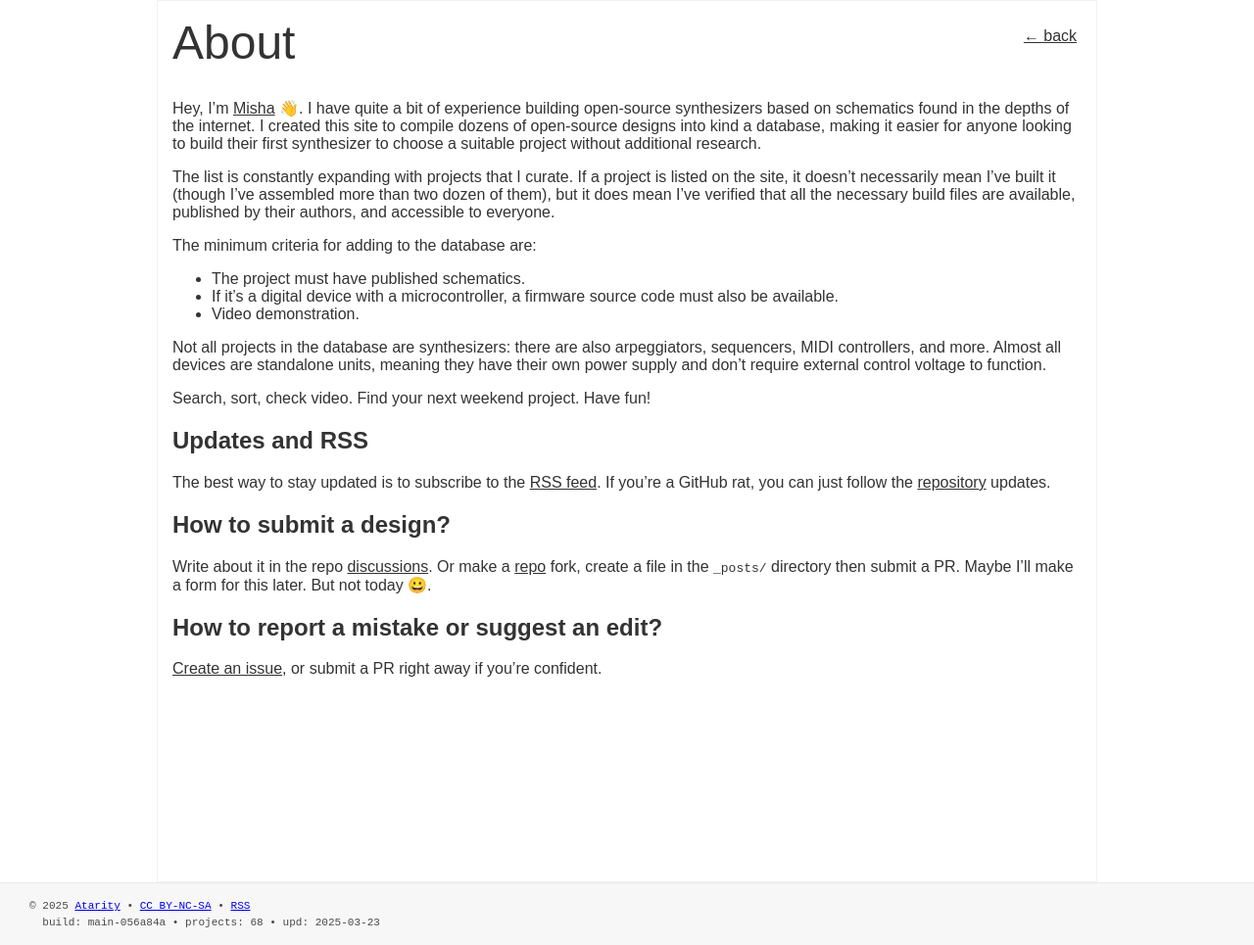
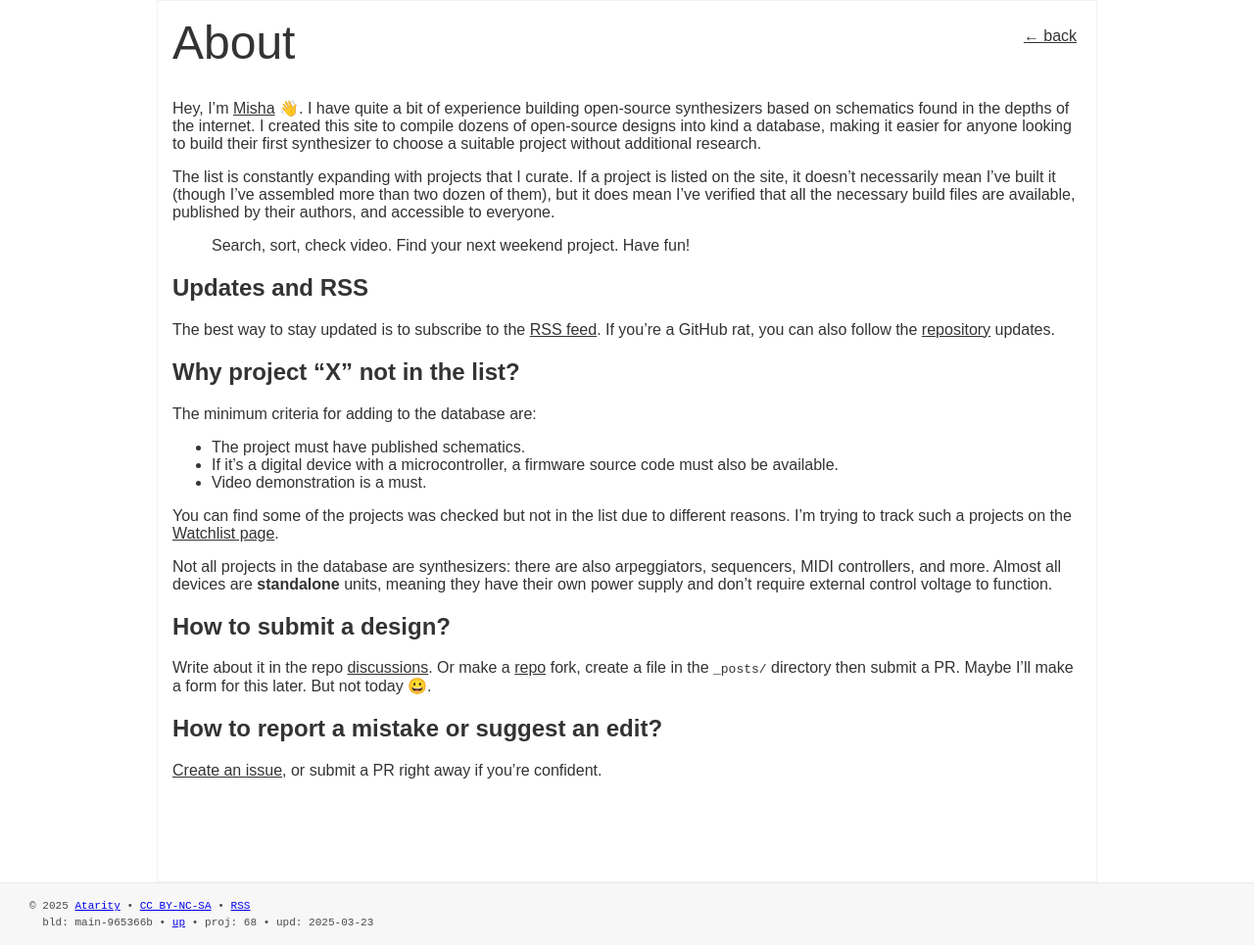
Before and after one commit to Atarity/diy-synths, a Jekyll site: the page built from about.md, in a window 1280 px wide. Shown: the whole page at 98% size. Built offline with Jekyll 4.4.1, drawn with Linux system fonts in a browser that asks for light colours.

```diff
--- a/_data/version.yml
+++ b/_data/version.yml
@@ -1 +1 @@
-build: main-056a84a
+build: main-965366b
--- a/_includes/footer.html
+++ b/_includes/footer.html
@@ -1,5 +1,5 @@
 <footer>© {{ site.time | date: '%Y' }} <a href="https://github.com/Atarity">Atarity</a> • <a href="https://creativecommons.org/licenses/by-nc-sa/4.0/" target="_blank">CC BY-NC-SA</a> • <a href="{{ site.baseurl }}/feed.xml">RSS</a> <br>
-      build:&nbsp;<h12 title="1 commit back of the HEAD">{{ site.data.version.build }}</h12> • projects: {{ site.posts | size }} • upd: {{ site.time | date: "%Y-%m-%d" }}</footer>
+      bld:&nbsp;<h12 title="1 commit back of the HEAD">{{ site.data.version.build }}</h12> • <a href="https://atarity.github.io/upptime/">up</a> • proj: {{ site.posts | size }} • upd: {{ site.time | date: "%Y-%m-%d" }}</footer>
 
 <script type="text/javascript" src="{{ site.baseurl }}/jlist.js?v=7"></script>
 
--- a/about.md
+++ b/about.md
@@ -8,17 +8,20 @@
 
 The list is constantly expanding with projects that I curate. If a project is listed on the site, it doesn't necessarily mean I've built it (though I've assembled more than two dozen of them), but it does mean I've verified that all the necessary build files are available, published by their authors, and accessible to everyone.
 
+>Search, sort, check video. Find your next weekend project. Have fun!
+
+## Updates and RSS
+The best way to stay updated is to subscribe to the [RSS feed]({{ site.baseurl }}/feed.xml). If you're a GitHub rat, you can also follow the [repository](https://github.com/Atarity/diy-synths) updates.
+
+## Why project "X" not in the list?
 The minimum criteria for adding to the database are:
 - The project must have published schematics.
 - If it's a digital device with a microcontroller, a firmware source code   must also be available.
-- Video demonstration.
+- Video demonstration is a must.
 
-Not all projects in the database are synthesizers: there are also arpeggiators, sequencers, MIDI controllers, and more. Almost all devices are standalone units, meaning they have their own power supply and don’t require external control voltage to function.
+You can find some of the projects was checked but not in the list due to different reasons. I'm trying to track such a projects on the [Watchlist page](/watchlist).
 
-Search, sort, check video. Find your next weekend project. Have fun!
-
-## Updates and RSS
-The best way to stay updated is to subscribe to the [RSS feed]({{ site.baseurl }}/feed.xml). If you're a GitHub rat, you can just follow the [repository](https://github.com/Atarity/diy-synths) updates.
+Not all projects in the database are synthesizers: there are also arpeggiators, sequencers, MIDI controllers, and more. Almost all devices are **standalone** units, meaning they have their own power supply and don’t require external control voltage to function.
 
 ## How to submit a design?
 Write about it in the repo [discussions](https://github.com/Atarity/diy-synths/discussions). Or make a [repo](https://github.com/Atarity/diy-synths) fork, create a file in the `_posts/` directory then submit a PR. Maybe I'll make a form for this later. But not today 😀.
```
Also changed, not shown: watchlist.md (+1 -1 lines), README.md.
